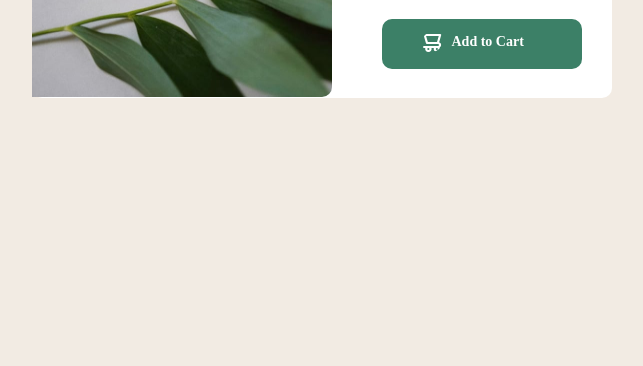
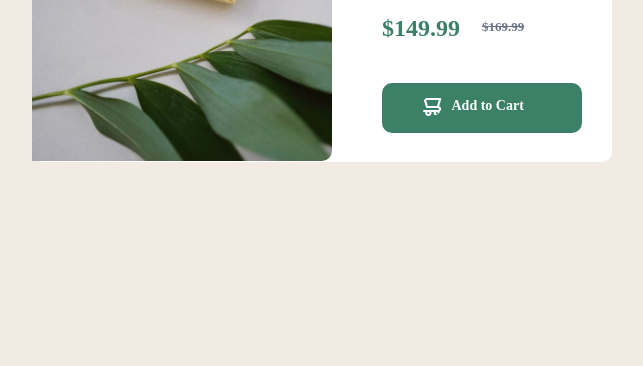
Before and after one commit to johnsonsemmanuel/assignment1, a plain HTML site: page index.html in a window 1280 px wide. Shown: the part 434-800 px from the top of the page, without its empty margins (318-961 px from the left). Drawn offline with Linux system fonts and the light colour scheme.

Commit message:
new codes

```diff
--- a/style.css
+++ b/style.css
@@ -9,6 +9,7 @@ body {
   flex-direction: column;
   align-items: center;
   background-color: hsl(30, 38%, 92%);
+  margin: 4rem;
 }
 
 .jesuscode {
@@ -38,12 +39,12 @@ body {
   font-weight: 500;
 }
 
-.heading .imageheader h3{
+.heading .imageheader h3 {
   font-weight: 300;
   letter-spacing: 3px;
   color: hsl(228, 12%, 48%);
   @font-face {
-    font-family: 'Montserrat';
+    font-family: "Montserrat";
     src: url(https://fonts.google.com/specimen/Montserrat);
   }
 }
@@ -62,7 +63,6 @@ body {
   width: 200px;
   color: hsl(228, 12%, 48%);
   font-style: 14px;
-
 }
 
 .pricing {
@@ -97,7 +97,7 @@ body {
   margin-left: 40px;
 }
 
-.button h3{
+.button h3 {
   margin-left: 70px;
   margin-top: -35px;
   font-size: 14px;
```
